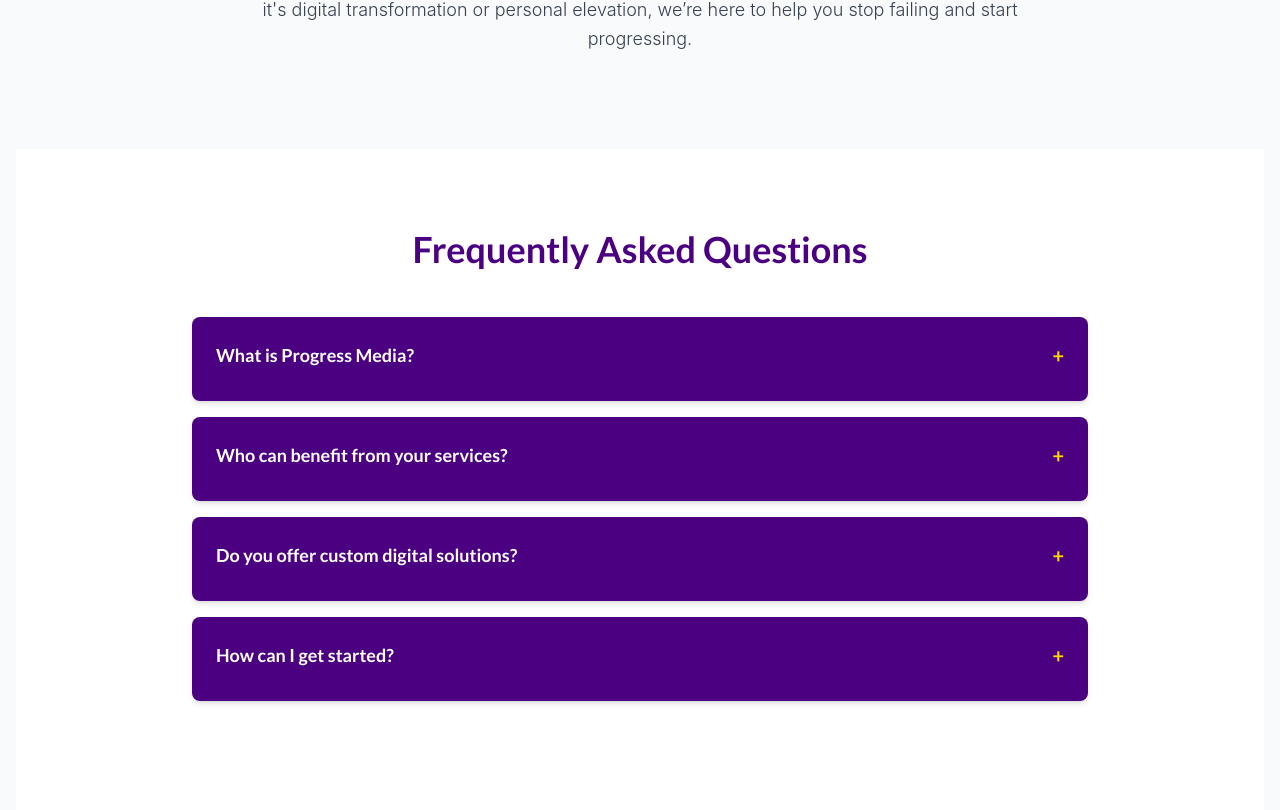
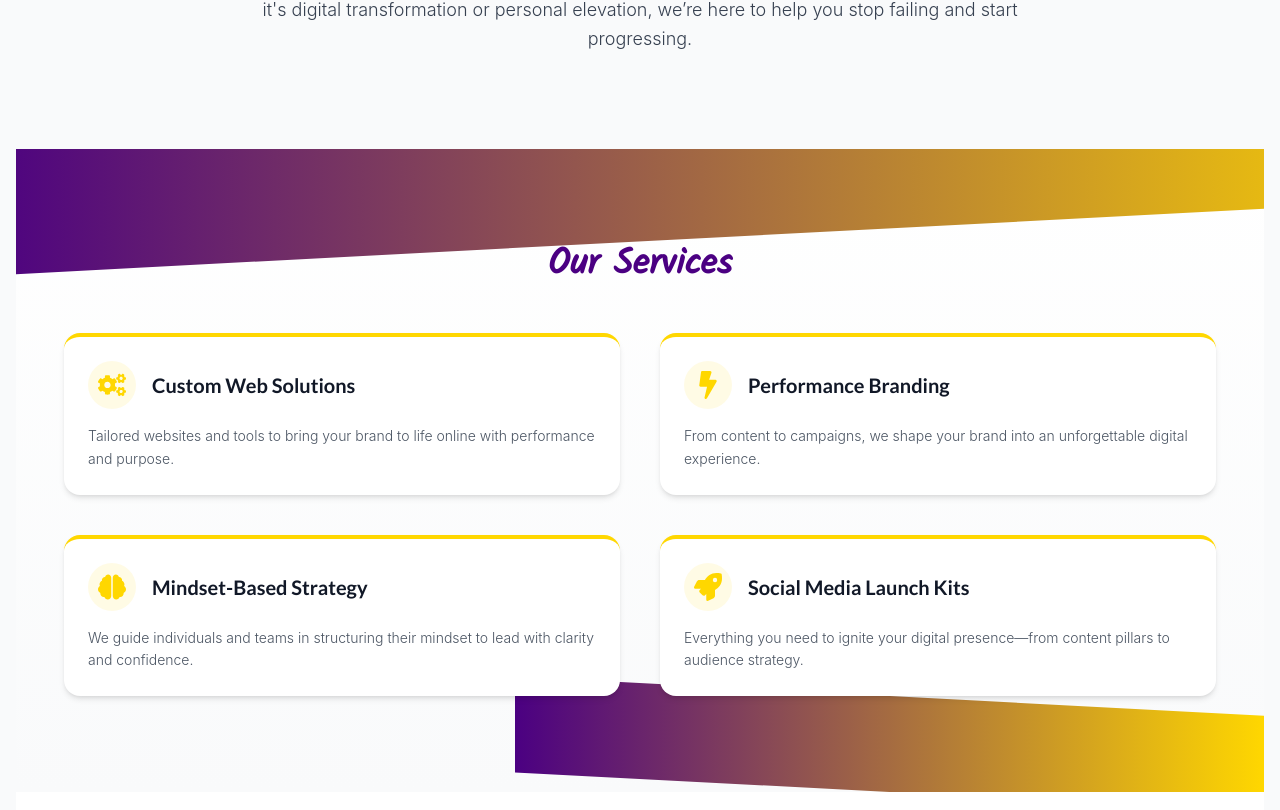
Before and after one commit to raoof-progressmedia/progressMedia, a Next.js app: page / in a window 1280 px wide. Shown: the part 1430-2240 px from the top of the page. Built offline with nearby package versions, Linux system fonts and the light colour scheme.

Commit message:
services section in progress

```diff
--- a/src/components/Contact.js
+++ b/src/components/Contact.js
@@ -13,7 +13,7 @@
   ];
 
   return (
-    <section id="contact" className="py-24 px-6 bg-white text-dark">
+    <section id="contact" className="py-24 px-6 bg-white text-dark my-2">
       <div className="max-w-4xl mx-auto text-center">
         <h2 className="text-4xl font-serif font-bold mb-8 tracking-wide text-primary">
           Get in Touch
--- /dev/null
+++ b/src/components/Services.js
@@ -0,0 +1,52 @@
+import Image from "next/image";
+import { FaCogs, FaBolt, FaBrain, FaRocket } from "react-icons/fa";
+
+export default function Services() {
+  const services = [
+    {
+      icon: <FaCogs size={28} className="text-accent" />,
+      title: "Custom Web Solutions",
+      description: "Tailored websites and tools to bring your brand to life online with performance and purpose."
+    },
+    {
+      icon: <FaBolt size={28} className="text-accent" />,
+      title: "Performance Branding",
+      description: "From content to campaigns, we shape your brand into an unforgettable digital experience."
+    },
+    {
+      icon: <FaBrain size={28} className="text-accent" />,
+      title: "Mindset-Based Strategy",
+      description: "We guide individuals and teams in structuring their mindset to lead with clarity and confidence."
+    },
+    {
+      icon: <FaRocket size={28} className="text-accent" />,
+      title: "Social Media Launch Kits",
+      description: "Everything you need to ignite your digital presence—from content pillars to audience strategy."
+    },
+  ];
+
+  return (
+    <section id="services" className="relative py-24 px-6 bg-gradient-to-b from-white to-light text-dark overflow-hidden">
+      <div className="absolute -top-10 -left-10 w-[120%] h-32 bg-gradient-to-r from-primary to-accent transform -skew-y-3 z-0"></div>
+
+      <div className="relative max-w-6xl mx-auto z-10">
+        <h2 className="text-4xl font-serif font-bold mb-12 text-center text-primary">Our Services</h2>
+        <div className="grid md:grid-cols-2 gap-10">
+          {services.map((service, idx) => (
+            <div key={idx} className="bg-white rounded-2xl shadow-md hover:shadow-xl p-6 transition duration-300 border-t-4 border-accent">
+              <div className="flex items-center gap-4 mb-4">
+                <div className="w-12 h-12 bg-accent bg-opacity-10 rounded-full flex items-center justify-center">
+                  {service.icon}
+                </div>
+                <h3 className="text-xl font-semibold text-dark font-sans">{service.title}</h3>
+              </div>
+              <p className="text-sm text-gray-600 font-light leading-relaxed">{service.description}</p>
+            </div>
+          ))}
+        </div>
+      </div>
+
+      <div className="absolute bottom-0 right-0 w-[60%] h-24 bg-gradient-to-l from-accent to-primary transform skew-y-3 z-0"></div>
+    </section>
+  );
+}
--- a/src/pages/index.js
+++ b/src/pages/index.js
@@ -7,6 +7,7 @@
 import About from "@/components/About";
 import Contact from "@/components/Contact";
 import FAQ from "@/components/Faq";
+import Services from "@/components/Services";
 export default function Home() {
   return (
     <>
@@ -20,6 +21,7 @@
         <Pillars />
         <CTA />
         <About/>
+        <Services/>
         <FAQ/>
       <Contact/>
       </Layout>
```
